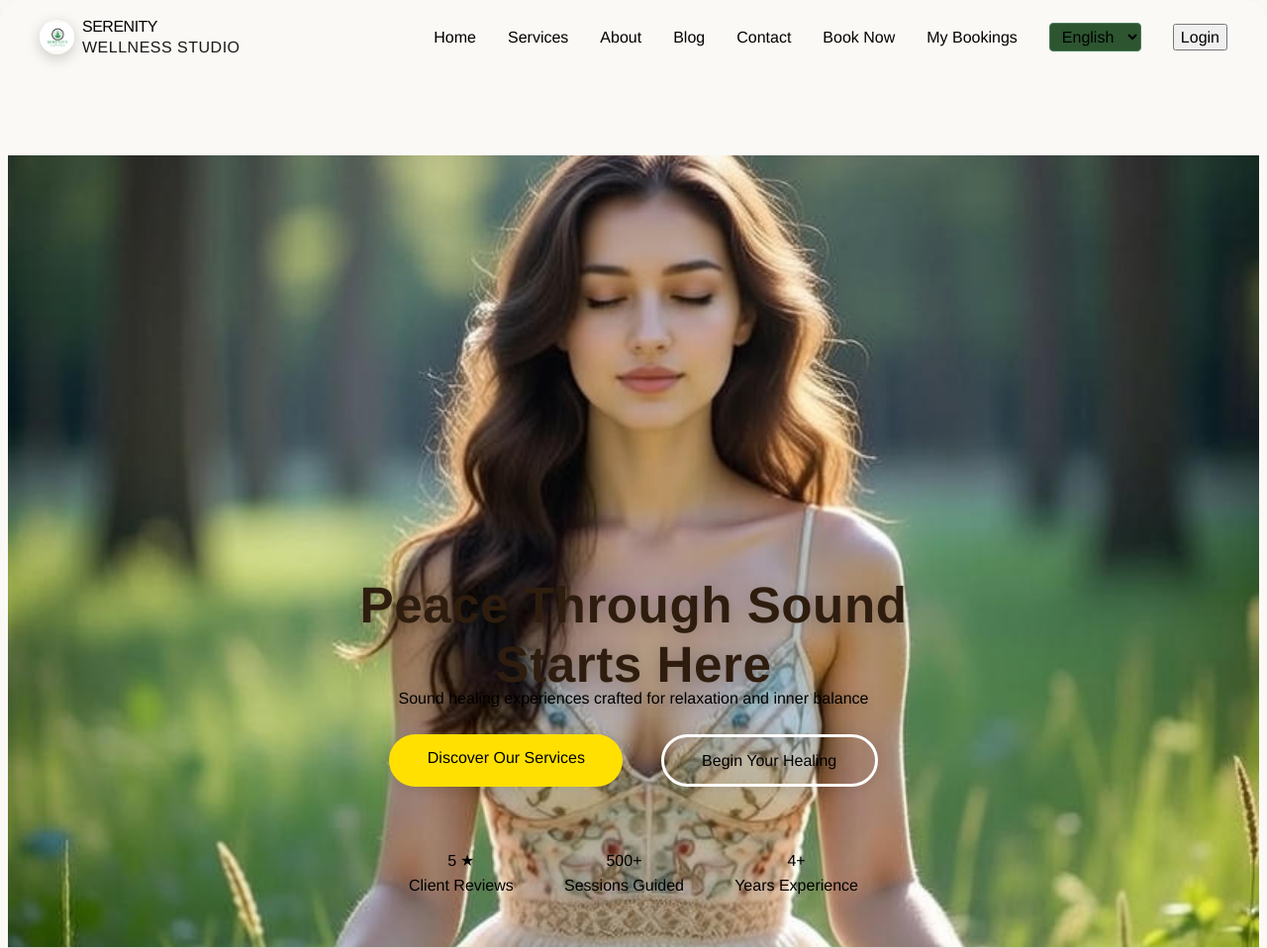
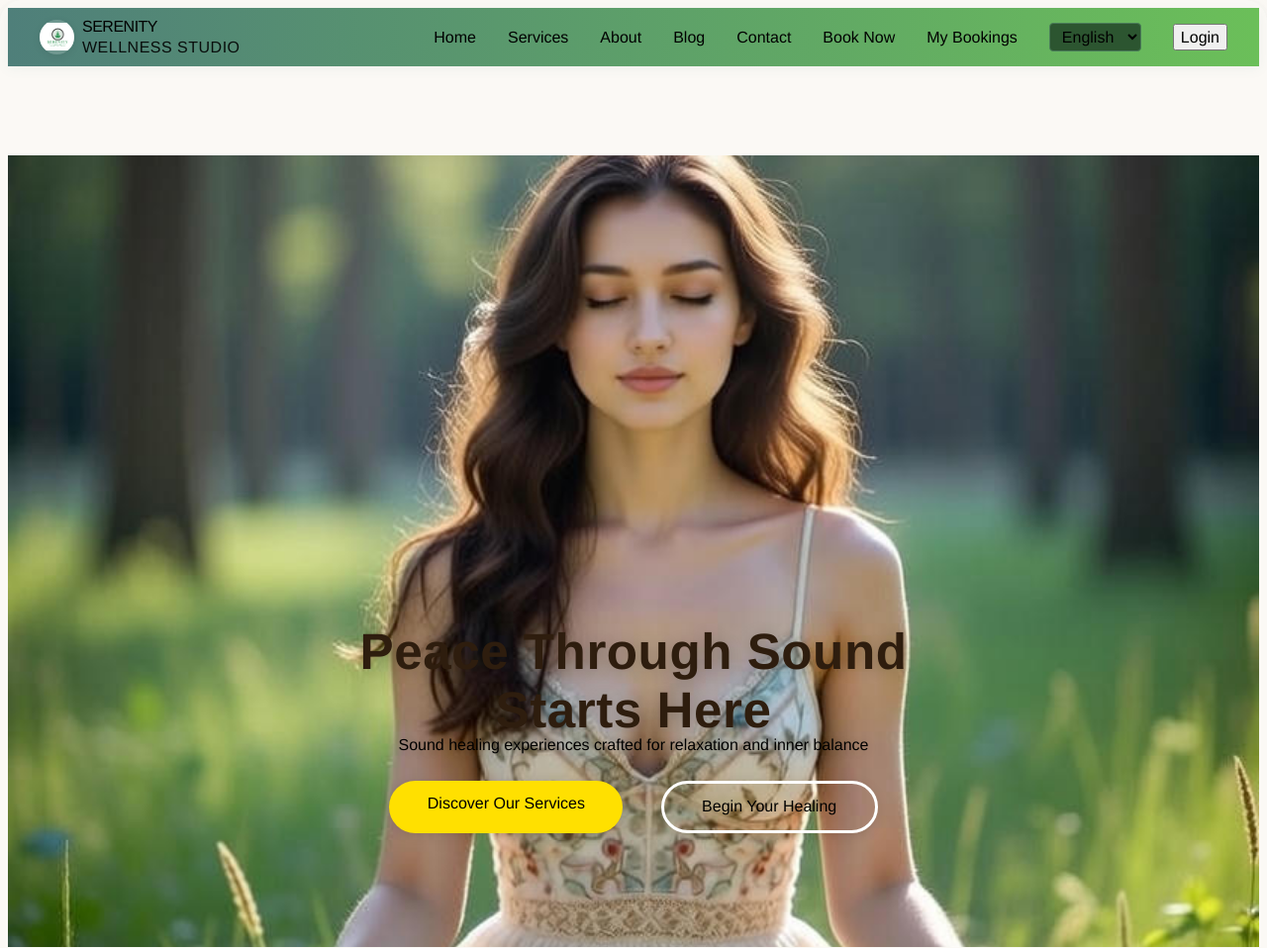
Before and after one commit to Zolbayar-hub/holisticweb_nochange, a Flask app: page / in a window 1280 px wide; the page is wider, and only the part inside the window is pictured. Shown: the top 958 px of that part at 99% size. Run offline with Flask 3, Linux system fonts and the light colour scheme.

Commit message:
add footer update

```diff
--- a/static/styles.css
+++ b/static/styles.css
@@ -1169,8 +1169,8 @@ body {
 }
 
     .contact-form button {
-    background: var(--brand-primary);
-    color: var(--bg-section);
+        background: linear-gradient(90deg, #4F7F7A 0%, #6bbf59 100%);
+        color: #fff;
         padding: 1.1rem 2.5rem;
         border: none;
         border-radius: 22px;
@@ -1187,7 +1187,8 @@ body {
     .contact-form button:hover {
         transform: translateY(-2px) scale(1.04);
         box-shadow: 0 8px 32px 0 rgba(217,210,200,0.18), 0 2px 8px 0 rgba(79,127,122,0.08);
-    background: var(--brand-primary-hover);
+        background: linear-gradient(90deg, #3F6A66 0%, #5fa94a 100%);
+        color: #fff;
     }
 
 /* Google QR Code Section */
@@ -1541,7 +1542,11 @@ body {
     }
 
     .header {
-        padding: 1rem;
+        min-height: 120px;
+        padding-top: 32px;
+        padding-bottom: 32px;
+        padding-left: 1.5rem;
+        padding-right: 1.5rem;
     }
 }
 
--- a/static/what_to_expect.css
+++ b/static/what_to_expect.css
@@ -3,6 +3,7 @@
   position: relative;
   background: url('/static/images/what_to_expect_bg.png') center center/cover no-repeat;
   min-height: 600px;
+
   width: 100%;
   color: #fff;
   padding: 5vw 0 5vw 0;
@@ -36,7 +37,9 @@
   min-width: 280px;
   max-width: 370px;
   background: rgba(255,255,255,0.08);
-  border-radius: 18px;
+  border-radius: 8px;
+  border: 2px solid rgba(30,40,50,0.12);
+  box-shadow: 0 6px 24px 0 rgba(30,40,50,0.18), 0 1.5px 6px 0 rgba(30,40,50,0.10);
   padding: 2.2rem 1.5rem 2rem 1.5rem;
   box-shadow: 0 4px 32px 0 rgba(30,40,50,0.10);
   margin-bottom: 1.5rem;
@@ -49,19 +52,6 @@
   margin-bottom: 1.2rem;
   opacity: 0.92;
 }
-  font-size: 2.1rem;
-  font-weight: 600;
-  margin-bottom: 1.1rem;
-  letter-spacing: 0.01em;
-  color: #fff;
-  text-shadow: 0 2px 8px rgba(0,0,0,0.55), 0 1px 2px rgba(0,0,0,0.25);
-}
-  font-size: 25px;
-  line-height: 1.8;
-  color: #fff;
-  opacity: 1;
-  text-shadow: 0 2px 8px rgba(0,0,0,0.55), 0 1px 2px rgba(0,0,0,0.25);
-}
 @media (max-width: 900px) {
   .expect-columns {
     flex-direction: column;
--- a/templates/home.html
+++ b/templates/home.html
@@ -24,15 +24,15 @@
 </head>
 <body>
     <!-- Header with Navigation -->
-    <header class="header">
-        <nav class="nav-container">
+    <header class="header" style="background: linear-gradient(90deg, #4F7F7A 0%, #6bbf59 100%); box-shadow: 0 2px 12px rgba(79,127,122,0.08); position: sticky; top: 0; z-index: 10000;">
+        <nav class="nav-container" style="color: #fff;">
             <a href="#" class="logo">
-                <div class="logo-image">
+                <div class="logo-image" style="background: rgba(255,255,255,0.18); box-shadow: 0 2px 8px rgba(0,0,0,0.08);">
                     <img src="{{ url_for('static', filename='images/logo1.png') }}" alt="Serenity Wellness Logo" style="width: 100%; height: 100%; object-fit: contain;">
                 </div>
                 <div class="logo-text">
-                    <span class="main-text">SERENITY</span>
-                    <span class="sub-text">WELLNESS Studio</span>
+                    <span class="main-text" style="color: #fff;">SERENITY</span>
+                    <span class="sub-text" style="color: #e0ffe0;">WELLNESS Studio</span>
                 </div>
             </a>
 
@@ -116,28 +117,12 @@
                                     <a href="{{ url_for('booking.booking_page') }}" style="background: transparent; color: #fff; font-size: 1.4vw; font-weight: 600; border-radius: 2.5vw; padding: 1vw 3vw; border: 3px solid #fff; box-shadow: 0 2px 12px rgba(0,0,0,0.10); text-decoration: none; margin-left: 1vw; transition: background 0.2s, color 0.2s;">Begin Your Healing</a>
                                 </div>
                                 <div style="display: flex; gap: 4vw; justify-content: center; margin-top: 2vw; flex-wrap: wrap;">
-                                    <div style="text-align: center;">
-                                        <div style="font-size: 2.5vw; color: #ffe000; font-weight: 700; display: flex; align-items: center; justify-content: center;"><span style="font-size: 2.5vw;">5</span><span style="font-size: 2vw; margin-left: 0.3vw;">&#9733;</span></div>
-                                        <div style="font-size: 1.1vw; color: #fff; margin-top: 0.3vw;">Client Reviews</div>
-                                    </div>
-                                    <div style="text-align: center;">
-                                        <div style="font-size: 2.5vw; color: #ffe000; font-weight: 700;">500+</div>
-                                        <div style="font-size: 1.1vw; color: #fff; margin-top: 0.3vw;">Sessions Guided</div>
-                                    </div>
-                                    <div style="text-align: center;">
-                                        <div style="font-size: 2.5vw; color: #ffe000; font-weight: 700;">4+</div>
-                                        <div style="font-size: 1.1vw; color: #fff; margin-top: 0.3vw;">Years Experience</div>
-                                    </div>
+                                    <!-- Removed review, sessions, and experience stats for minimal hero section on mobile -->
                                 </div>
                             </div>
                 </section>
-                                <!-- Serenity Wellness Studio event section removed -->
-                            </article>
-                        </div>
-
-                        <!-- Moon Gathering Dates section removed -->
-                    </div>
-                </section>
+        </section>
+        <div style="height: 3rem;"></div> <!-- Added space below hero section -->
 
 
 
```
Also changed, not shown: other parts of templates/home.html (+30 -22 lines), templates/book.html (+31 -0 lines), templates/qr_test.html (+0 -36 lines), static/images/what_to_expect_bg2.png (deleted), static/images/what_to_expect_bg4.png (deleted), 1 other file. Lines whose indentation alone changed are shown as unchanged.
